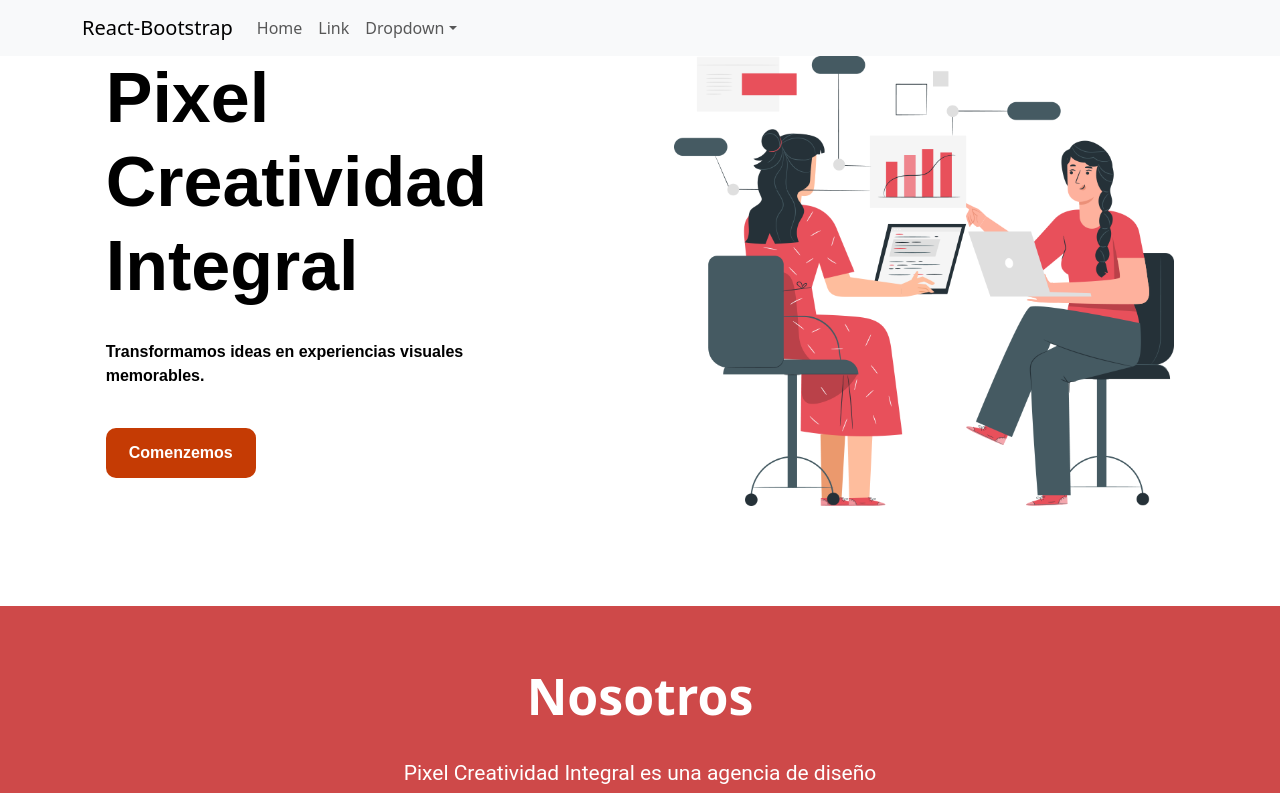
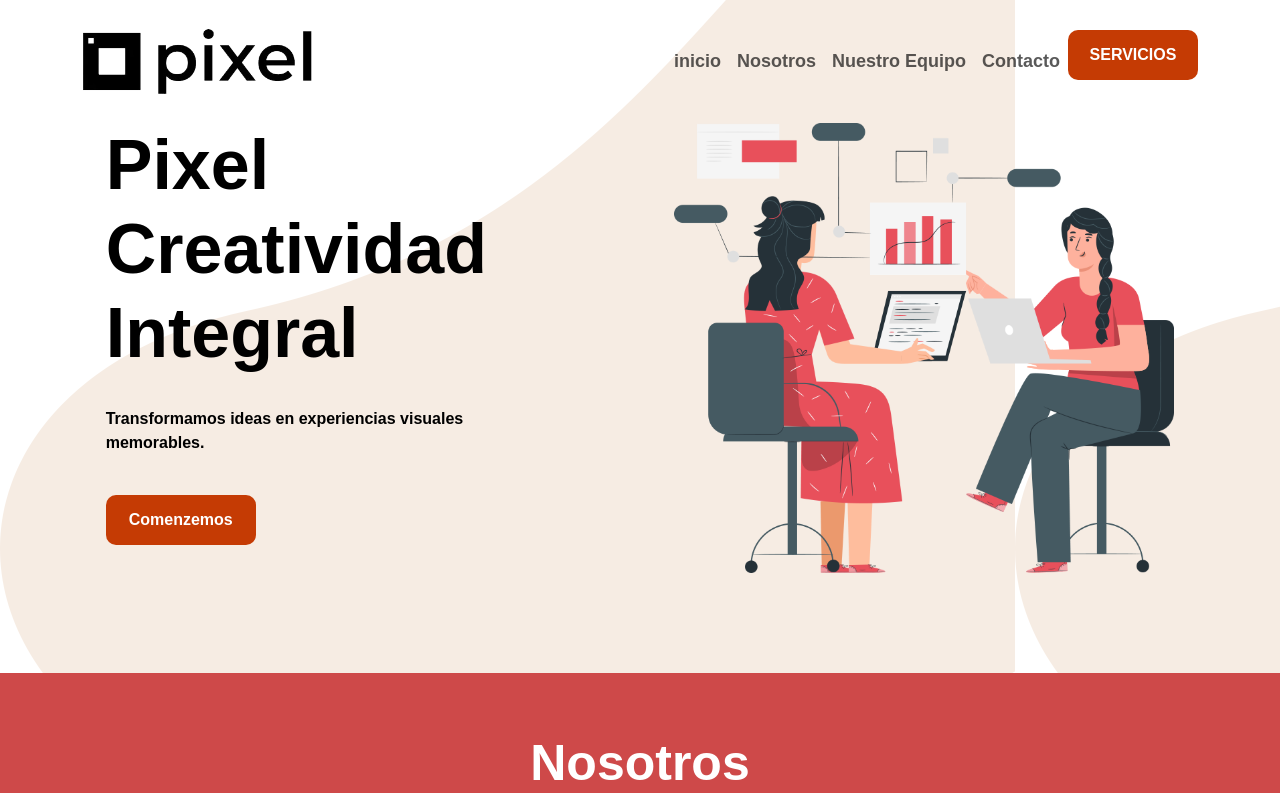
Before and after one commit to joseismaelvargas/pixel.comto, a React (Vite) app: page / in a window 1280 px wide. Shown: the top 793 px of the page. Built offline with nearby package versions, Linux system fonts and the light colour scheme.

Commit message:
Se agregaron link referidoos

```diff
--- a/src/components/Navegador.jsx
+++ b/src/components/Navegador.jsx
@@ -1,29 +1,23 @@
 import Container from 'react-bootstrap/Container';
 import Nav from 'react-bootstrap/Nav';
 import Navbar from 'react-bootstrap/Navbar';
-import NavDropdown from 'react-bootstrap/NavDropdown';
+import "./navegador.css"
 
 function Navegador() {
   return (
-    <Navbar expand="lg" className="bg-body-tertiary">
+    <Navbar expand="lg">
       <Container>
-        <Navbar.Brand href="#home">React-Bootstrap</Navbar.Brand>
+        <Navbar.Brand href="#home"><img src='./img/logo.png' width={"230px"}></img></Navbar.Brand>
         <Navbar.Toggle aria-controls="basic-navbar-nav" />
         <Navbar.Collapse id="basic-navbar-nav">
-          <Nav className="me-auto">
-            <Nav.Link href="#home">Home</Nav.Link>
-            <Nav.Link href="#link">Link</Nav.Link>
-            <NavDropdown title="Dropdown" id="basic-nav-dropdown">
-              <NavDropdown.Item href="#action/3.1">Action</NavDropdown.Item>
-              <NavDropdown.Item href="#action/3.2">
-                Another action
-              </NavDropdown.Item>
-              <NavDropdown.Item href="#action/3.3">Something</NavDropdown.Item>
-              <NavDropdown.Divider />
-              <NavDropdown.Item href="#action/3.4">
-                Separated link
-              </NavDropdown.Item>
-            </NavDropdown>
+          <Nav className="link d-flex ms-auto">
+            <Nav.Link href="#home">inicio</Nav.Link>
+            <Nav.Link href="#link">Nosotros </Nav.Link>
+            <Nav.Link href='#link'>Nuestro Equipo</Nav.Link>
+            <Nav.Link href='#link'>Contacto</Nav.Link>
+            <button class="buttonnav">SERVICIOS</button>
+
+
           </Nav>
         </Navbar.Collapse>
       </Container>
--- a/src/components/main.css
+++ b/src/components/main.css
@@ -1,3 +1,8 @@
+body{
+    overflow-x: hidden;
+    background: url(/img/bg.png);
+    font-family: sans-serif;
+}
 .secctioninicial{
     display: flex;
     justify-content: space-around;
--- a/src/components/navegador.css
+++ b/src/components/navegador.css
@@ -44,10 +44,11 @@ body{
  border-radius: 10px;
  border: none;
  width: 130px;
+ font-size: 16px;
  height: 50px;
  padding: 10px 20px   ;
  cursor: pointer;
- margin: -10PX 30px;
+ margin: -10PX 0px;
 
 }
 .item{
@@ -55,3 +56,9 @@ body{
     display: flex;
 
 }
+.link{
+  font-family: sans-serif;
+  font-weight: bold;
+  font-size: 18px;
+color: black;
+}
```
